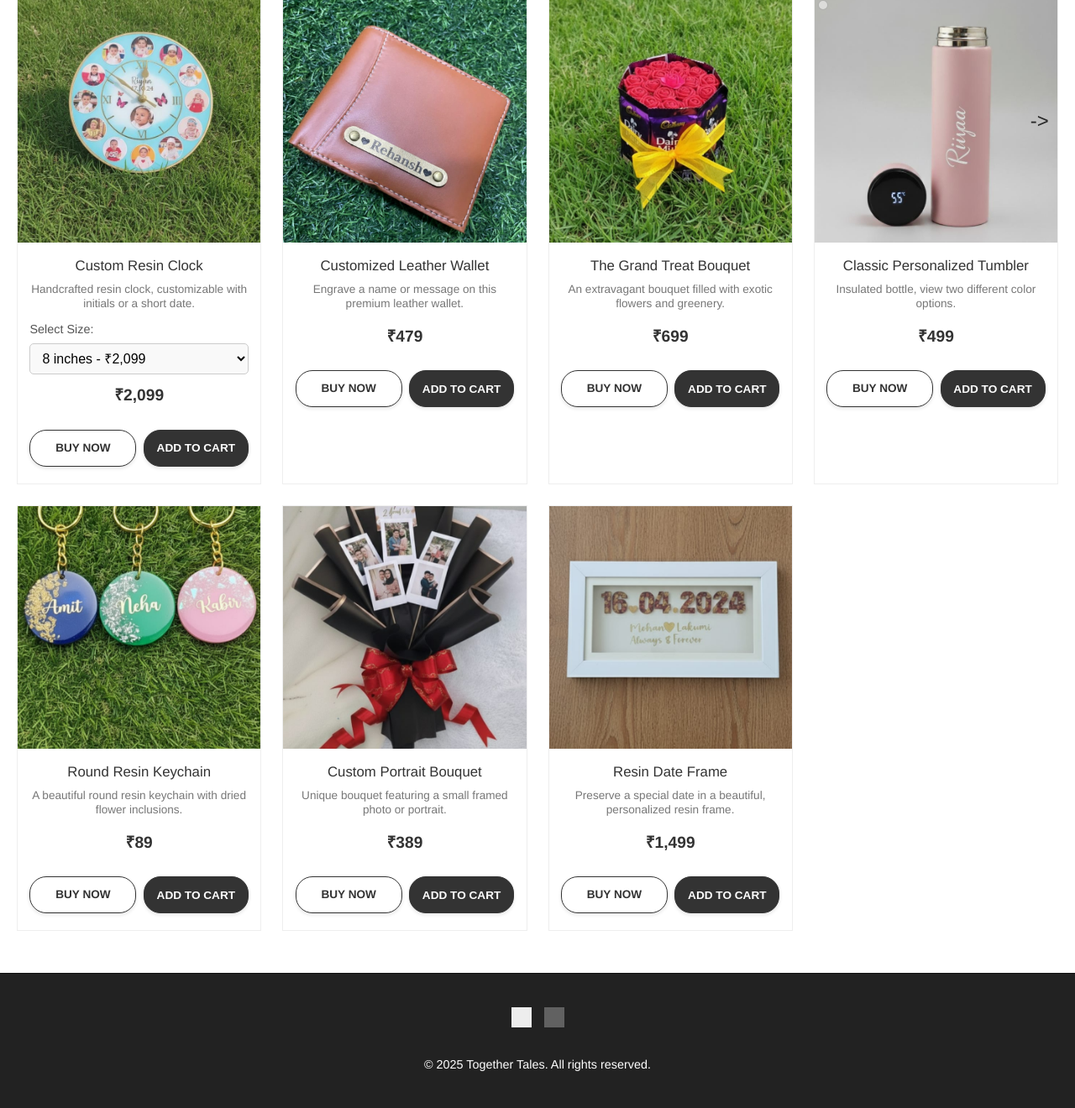
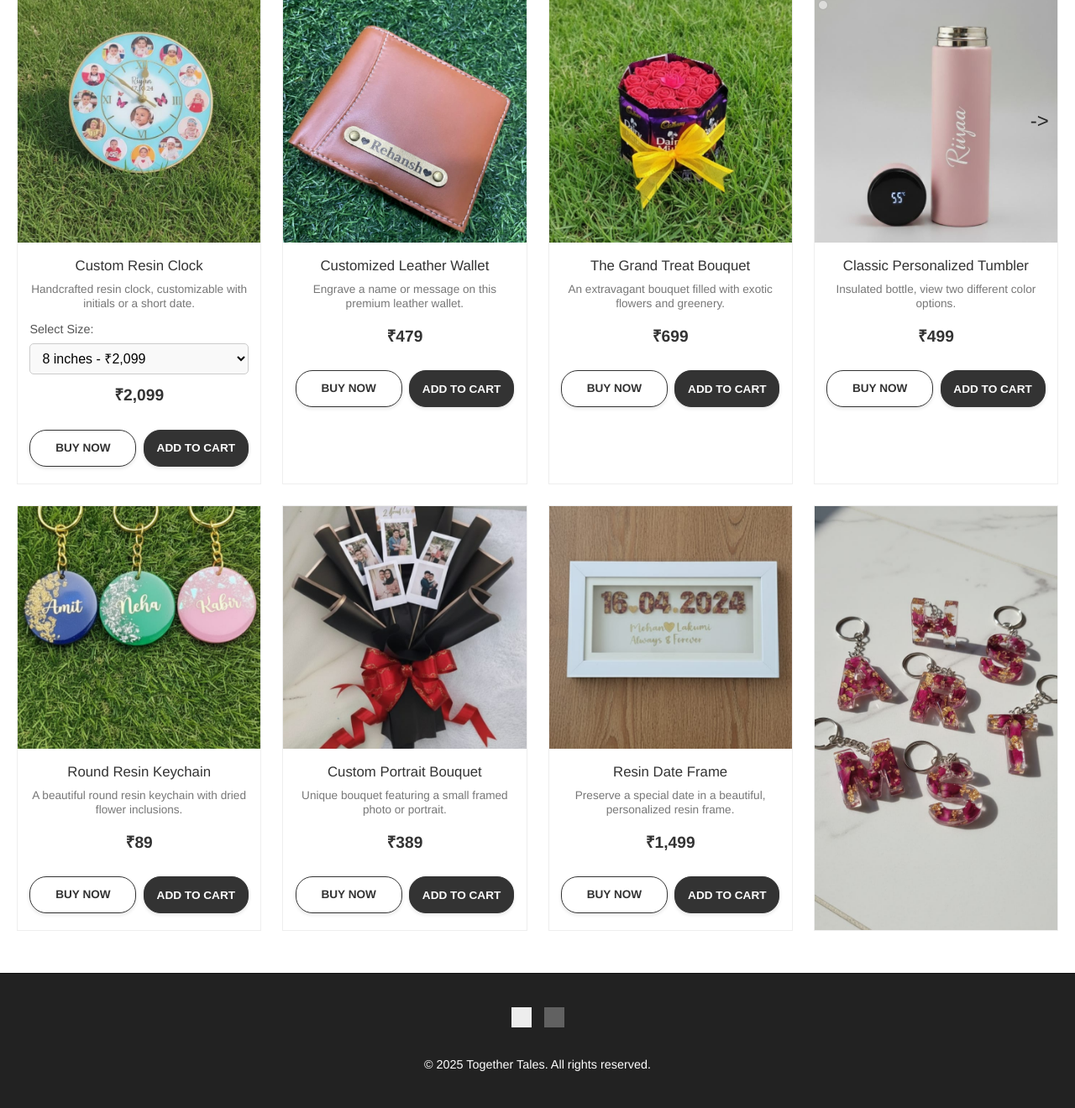
Before and after one commit to rore2122/togethertales, a Flask app: page / in a window 1280 px wide. Shown: the part 1007-2327 px from the top of the page at 84% size. Run offline with Flask 3, Linux system fonts and the light colour scheme; grey boxes are pictures that could not be loaded.

Commit message:
Added Resin Keychain product (₹89)

```diff
--- a/templates/index.html
+++ b/templates/index.html
@@ -787,6 +787,15 @@
                     <button class="add-to-cart-btn" onclick="addToCart(this)">ADD TO CART</button>
                 </div>
                 </div>
+            <!-- New Product: Resin Keychain -->
+<div class="product-card">
+  <img src="static/images/RESIN KEYCHAIN.png" alt="Resin Keychain" class="product-image">
+  <h3 class="product-title">Resin Keychain</h3>
+  <p class="product-description">A handmade resin keychain — small, elegant, and perfect for everyday style.</p>
+  <p class="product-price">₹89</p>
+  <button class="add-to-cart">Add to Cart</button>
+  <button class="buy-now">Buy Now</button>
+</div>
 
             </main>
     </div>
```
